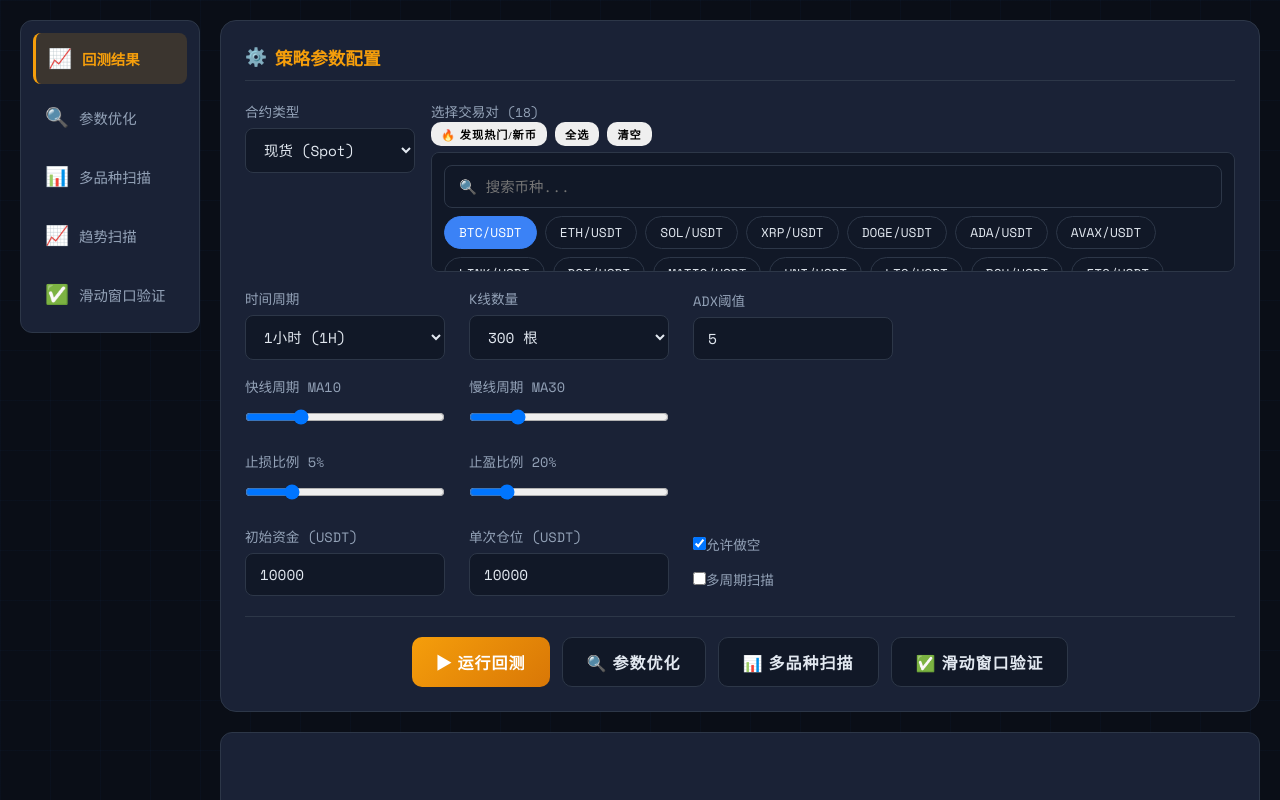
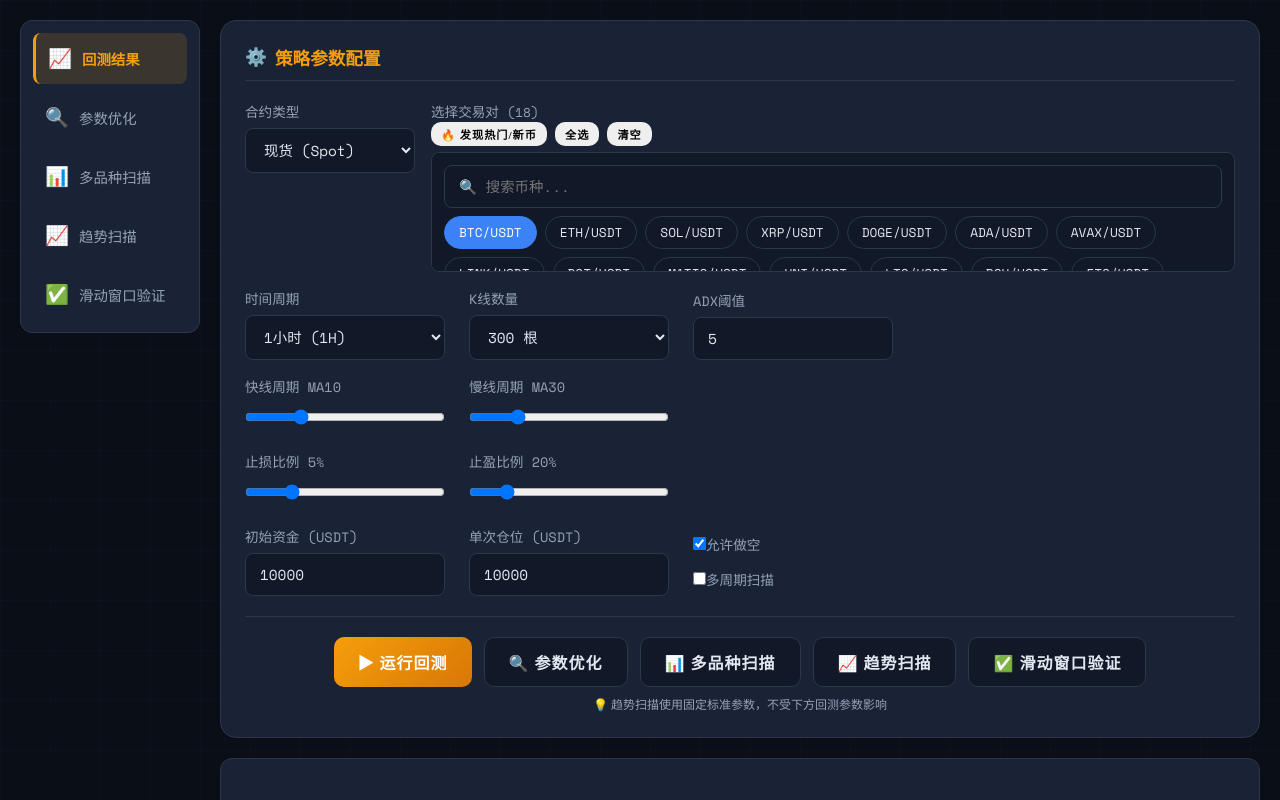
Before and after one commit to MtWay/ok, a Vue app in the folder freqtrade-webui/: page / in a window 1280 px wide. Shown: the top 800 px of the page. Built offline with nearby package versions, Linux system fonts and the light colour scheme.

Commit message:
feat: add trend scan button and hint text to ParamsPanel

```diff
--- a/freqtrade-webui/src/components/ParamsPanel.vue
+++ b/freqtrade-webui/src/components/ParamsPanel.vue
@@ -200,9 +200,15 @@
       <button class="btn btn-secondary" @click="emitScan">
         📊 多品种扫描
       </button>
+      <button class="btn btn-secondary" @click="emitTrendScan">
+        📈 趋势扫描
+      </button>
       <button class="btn btn-secondary" @click="emitValidate">
         ✅ 滑动窗口验证
       </button>
+    </div>
+    <div class="trend-scan-hint">
+      💡 趋势扫描使用固定标准参数，不受下方回测参数影响
     </div>
   </div>
 </template>
@@ -354,6 +360,7 @@ const emit = defineEmits<{
   runBacktest: [config: BacktestConfig]
   optimize: [config: BacktestConfig]
   scan: [config: BacktestConfig]
+  trendScan: [config: BacktestConfig]
   validate: [config: BacktestConfig]
 }>()
 
@@ -418,6 +425,14 @@ function emitScan() {
     return
   }
   emit('scan', getConfig())
+}
+
+function emitTrendScan() {
+  if (selectedPairs.value.length === 0) {
+    showError('请至少选择一个交易对')
+    return
+  }
+  emit('trendScan', getConfig())
 }
 
 function emitValidate() {
@@ -698,6 +713,13 @@ defineExpose({
   margin-top: 20px;
 }
 
+.trend-scan-hint {
+  text-align: center;
+  font-size: 0.75rem;
+  color: var(--text-secondary);
+  margin-top: 8px;
+}
+
 .btn {
   padding: 12px 24px;
   border: none;
```
